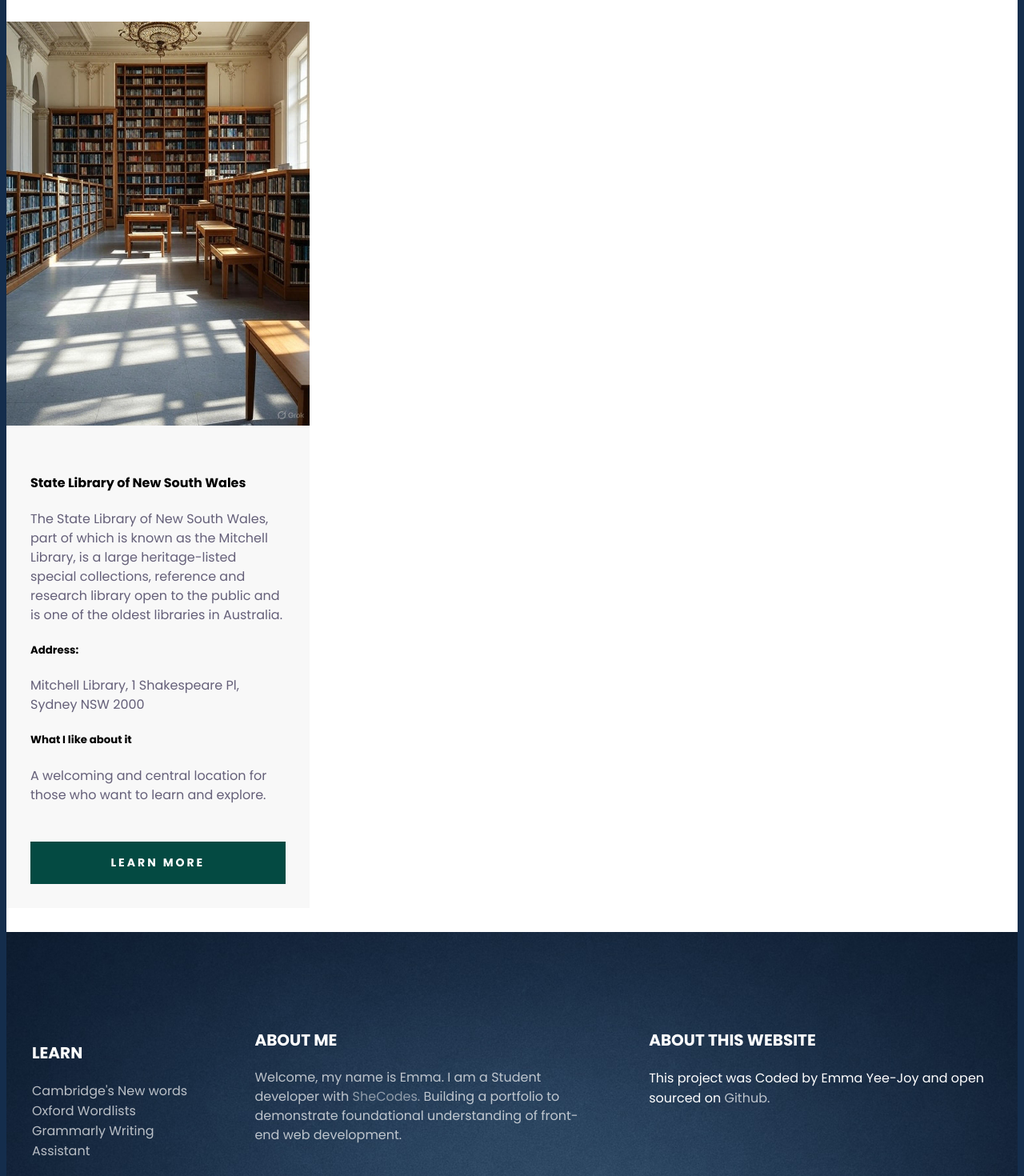
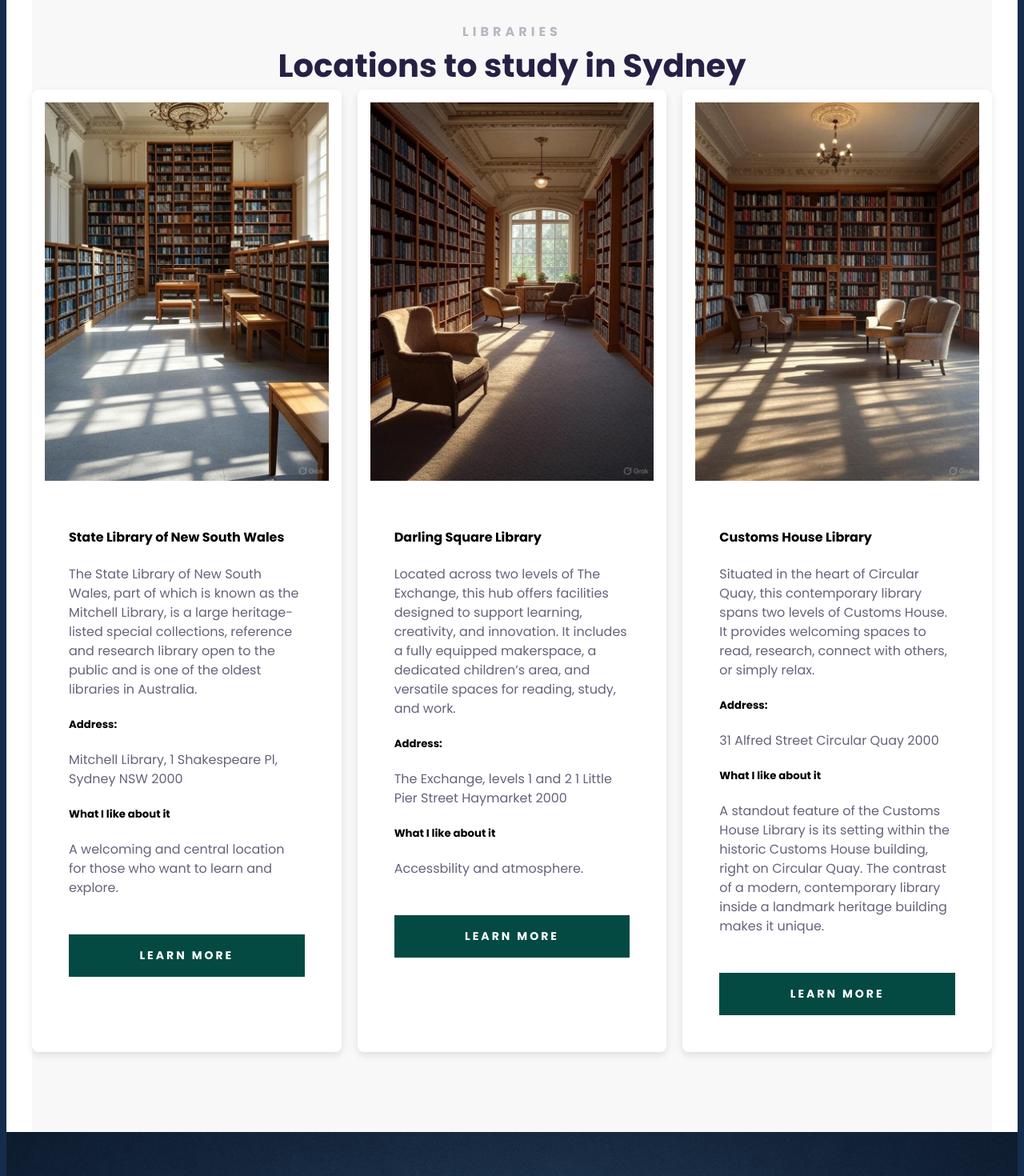
Before and after one commit to eyeej/SheCodes-Responsive-2, a plain HTML site: page index.html in a window 1280 px wide. Shown: the part 1683-3153 px from the top of the page at 80% size. Drawn offline with Linux system fonts and the light colour scheme.

Commit message:
cards established

```diff
--- a/index.html
+++ b/index.html
@@ -27,11 +27,9 @@
     <p>We believe words are more than definitions — they are sparks of curiosity, bridges of understanding, and tools for expression. This dictionary is not just a place to look up a word, but a space to explore, connect, and apply language in meaningful ways. Beyond quick searches, we aim to create an environment where words intertwine, ideas grow, and curiosity is continually satiated.</p>
     </div>
 </section>
-    <class section="secondary">
+<section class="secondary">
     <h2 class="text-center">Libraries</h2>
     <h3 class="text-center">Locations to study in Sydney</h3>
-
-
     <div class="grid grid-3-columns">
         <div class="card">
             <div class="card-header">
@@ -55,8 +53,52 @@
             target="_blank">Learn More</a>
         </div>
         </div>
-    </div>
-</class>
+
+        <div class="card">
+            <div class="card-header">
+                <img src="images/4ad9e6a8-82f3-41b5-922c-9802992d221c.jpg"
+                alt=""
+                class="image-responsive"/>
+            </div>
+            <div class="card-body">
+                <h4>Darling Square Library</h4>
+                <p>Located across two levels of The Exchange, this hub offers facilities designed to support learning,
+                     creativity, and innovation. It includes a fully equipped makerspace, a dedicated children’s area, and
+                     versatile spaces for reading, study, and work.</p>
+                <h5>Address:</h5>
+                <p>The Exchange, levels 1 and 2 1 Little Pier Street Haymarket 2000</p>
+                <h5>What I like about it</h5>
+                <p>Accessbility and atmosphere.</p>
+            </div>
+                <div class="card-footer">
+            <a href="https://maps.app.goo.gl/SAnSA2nKDnFEcRWu8"
+            class="btn"
+            target="_blank">Learn More</a>
+            </div>
+        </div>
+     <div class="card">
+            <div class="card-header">
+                <img src="images/706246c0-bca6-4101-94f4-b9d4588a5b55.jpg"
+                alt=""
+                class="image-responsive"/>
+            </div>
+            <div class="card-body">
+                <h4>Customs House Library</h4>
+                <p>Situated in the heart of Circular Quay, this contemporary library spans two levels of Customs House.
+                It provides welcoming spaces to read, research, connect with others, or simply relax. </p>
+                <h5>Address:</h5>
+                <p>31 Alfred Street Circular Quay 2000</p>
+                <h5>What I like about it</h5>
+                <p>A standout feature of the Customs House Library is its setting within the historic Customs House building, right on Circular Quay.
+                    The contrast of a modern, contemporary library inside a landmark heritage building makes it unique.</p>
+            </div>
+                <div class="card-footer">
+            <a href="https://maps.app.goo.gl/TmGGutoFEkv9LJbE6"
+            class="btn"
+            target="_blank">Learn More</a>
+            </div>
+        </div>
+    </section>
 </main>
 <footer>
 <section class="grid grid-3-columns-with-first-narrow">
--- a/src/styles.css
+++ b/src/styles.css
@@ -21,7 +21,7 @@ body {
 
 .grid {
     display: grid;
-    grid-gap: 64px;
+    grid-gap: 20px;
 }
 
 .grid-2-columns {
@@ -29,7 +29,9 @@ body {
 }
 
 .grid-3-columns {
+    display: grid;
     grid-template-columns: 1fr 1fr 1fr;
+    gap: 20px;
 }
 
 .grid-3-columns-with-first-narrow {
@@ -37,8 +39,12 @@ body {
 }
 
 .card {
-    background: #f8f8f8;
-    margin: 30px 0;
+    background: #fff;
+    margin: 0 auto;
+    border-radius: 8px;
+    box-shadow: 0 4px 10px rgba(0,0,0,0.1);
+    padding: 16px;
+
 }
 
 .card-body {
@@ -69,9 +75,10 @@ section {
     padding: 100px 0;
 }
 
-secondary {
+section.secondary {
     background: #f8f8f8;
 }
+
 
 header {
     background-image:url('../images/dictionaryheader.jpg');
```
